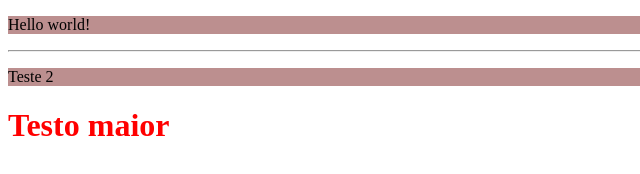
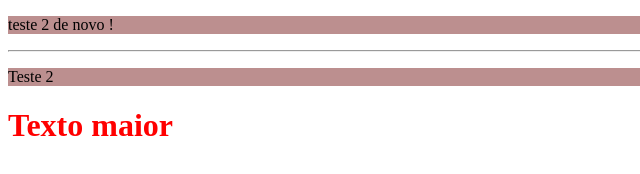
Before and after one commit to sthefannynobrega999/html.css.primeiro, a plain HTML site: page index.html in a window 1280 px wide. Shown: the full height of the page, 0-640 px from the left. Drawn offline with Linux system fonts and the light colour scheme.

Commit message:
ALTEREI P

```diff
--- a/index.html
+++ b/index.html
@@ -7,12 +7,12 @@
 
         <body>
 
-            <p>Hello world!</p>
+            <p>teste 2 de novo !</p>
 
             <hr>
 
             <p>Teste 2</p>
-            <h1>Testo maior</h1>
+            <h1>Texto maior</h1>
 
         </body>
 
```
